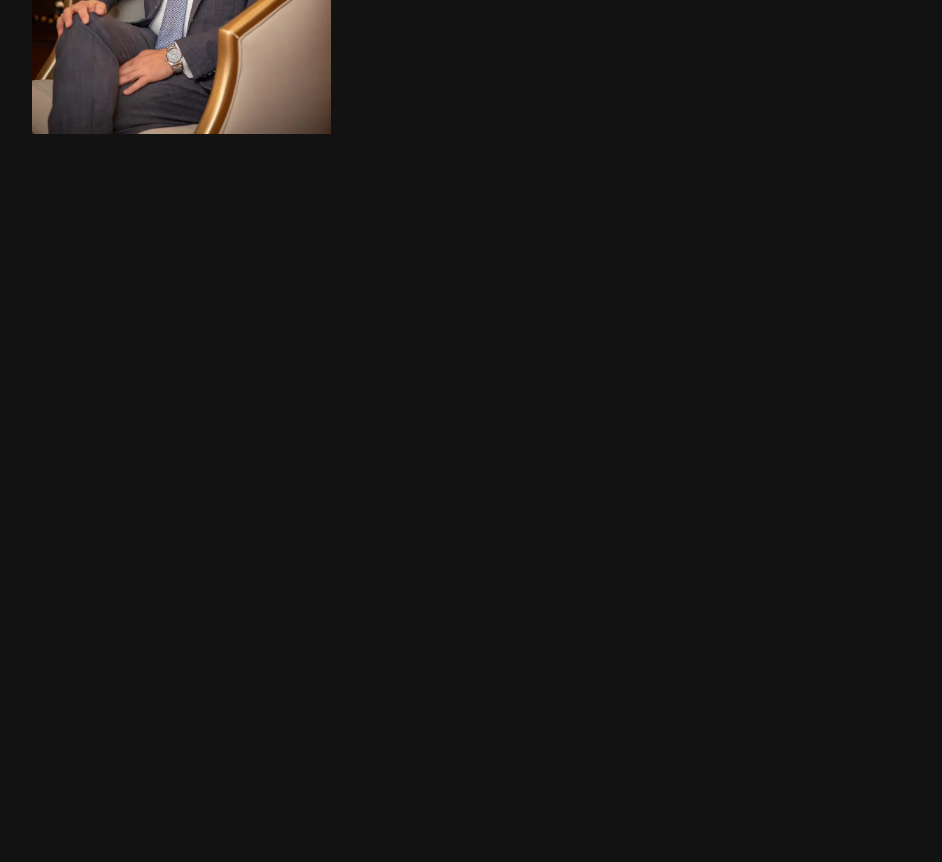
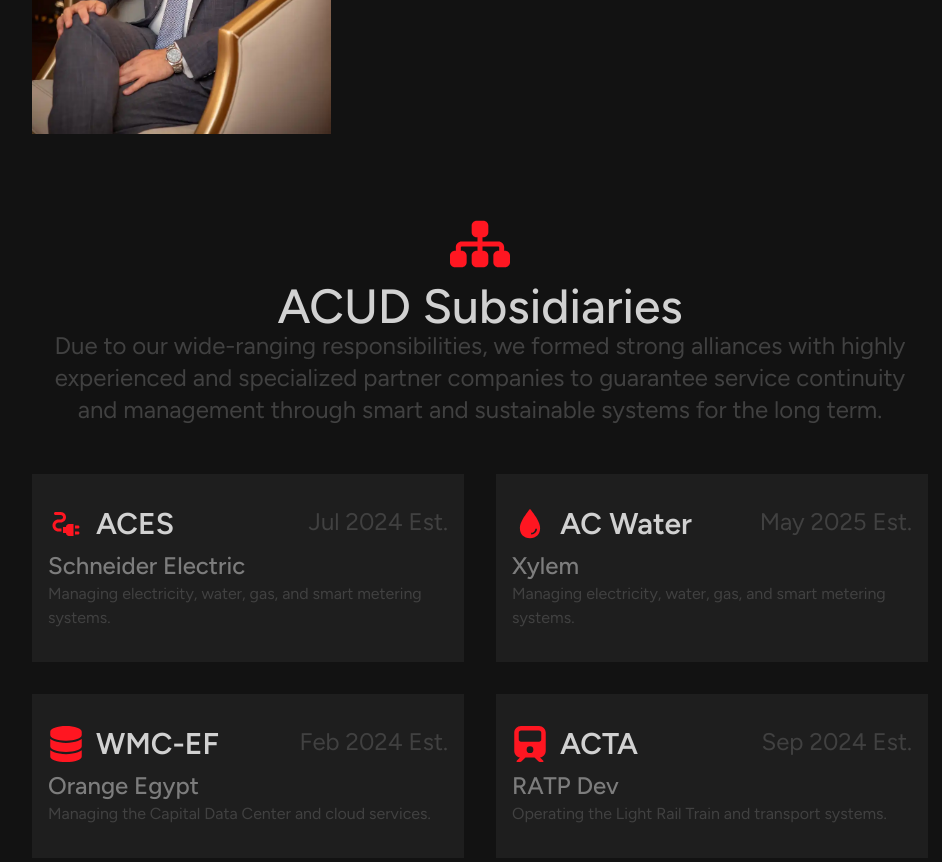
Before and after one commit to omaremadcc/ACUD, a Next.js app: page /about in a window 1280 px wide. Shown: the part 4060-4922 px from the top of the page, without its empty margins (160-1102 px from the left). Before the commit the page ends 4194 px from the top, so only its background shows below. Built offline with nearby package versions, Linux system fonts and the light colour scheme.

Commit message:
feat: Add subsaidaries component to about page

```diff
--- /dev/null
+++ b/app/Components/About/Subsaidaries.tsx
@@ -0,0 +1,80 @@
+import { FaDatabase, FaSitemap, FaTrain } from "react-icons/fa6";
+import SectionHeading from "../sectionHeading";
+import { IconType } from "react-icons";
+import { MdOutlineElectricalServices } from "react-icons/md";
+import { IoWaterSharp } from "react-icons/io5";
+
+export default function Subsaidaries() {
+  return (
+    <div className="py-20">
+      <div className="responsive-container">
+        <SectionHeading
+          text="ACUD Subsidiaries"
+          subText="Due to our wide-ranging responsibilities, we formed strong alliances  with highly experienced and specialized partner companies to guarantee  service continuity and management through smart and sustainable systems  for the long term."
+          Icon={FaSitemap}
+        />
+      </div>
+      <div className="grid grid-cols-1 lg:grid-cols-2 gap-8 responsive-container py-12">
+        <Card
+          Icon={MdOutlineElectricalServices}
+          title="ACES"
+          subTitle="Schneider Electric"
+          paragraph="Managing electricity, water, gas, and smart metering systems."
+          date="Jul 2024 Est."
+        />
+        <Card
+          Icon={IoWaterSharp}
+          title="AC Water"
+          subTitle="Xylem"
+          paragraph="Managing electricity, water, gas, and smart metering systems."
+          date="May 2025 Est."
+        />
+        <Card
+          Icon={FaDatabase}
+          title="WMC-EF"
+          subTitle="Orange Egypt"
+          paragraph="Managing the Capital Data Center and cloud services."
+          date="Feb 2024 Est."
+        />
+        <Card
+          Icon={FaTrain}
+          title="ACTA"
+          subTitle="RATP Dev"
+          paragraph="Operating the Light Rail Train and transport systems."
+          date="Sep 2024 Est."
+        />
+      </div>
+    </div>
+  );
+}
+function Card({
+  Icon,
+  title,
+  subTitle,
+  paragraph,
+  date,
+}: {
+  Icon: IconType;
+  title: string;
+  subTitle: string;
+  paragraph: string;
+  date: string;
+}) {
+  return (
+    <div className="bg-secondary-background py-8 px-4 space-y-2">
+      <div className="flex gap-4 justify-between items-center">
+        <div className="flex items-center gap-3">
+          <Icon className="text-primary text-4xl" />
+          <h3 className="text-3xl font-semibold">{title}</h3>
+        </div>
+        <p className="self-start text-muted-text text-2xl">{date}</p>
+      </div>
+      <div>
+        <h3 className="font-medium text-2xl text-semi-muted-text">
+          {subTitle}
+        </h3>
+        <p className="text-muted-text">{paragraph}</p>
+      </div>
+    </div>
+  );
+}
--- a/app/about/page.tsx
+++ b/app/about/page.tsx
@@ -1,6 +1,7 @@
 import About from "../Components/About/About";
 import Chairman from "../Components/About/Chairman";
 import Milestones from "../Components/About/Milestones";
+import Subsaidaries from "../Components/About/Subsaidaries";
 
 export default function Page() {
   return (
@@ -44,6 +45,7 @@ export default function Page() {
       <About />
       <Milestones />
       <Chairman />
+      <Subsaidaries />
     </div>
   );
 }
```
